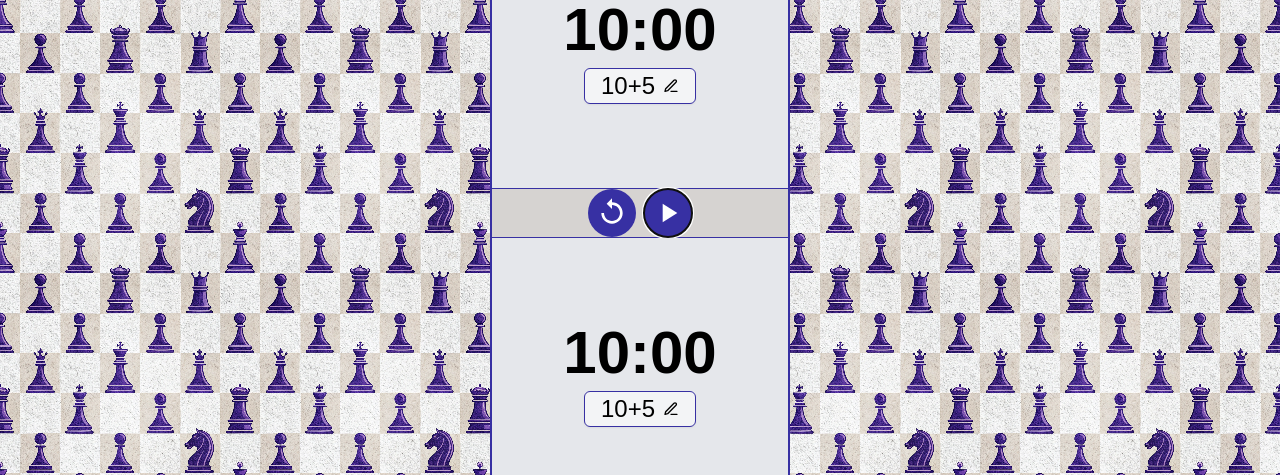
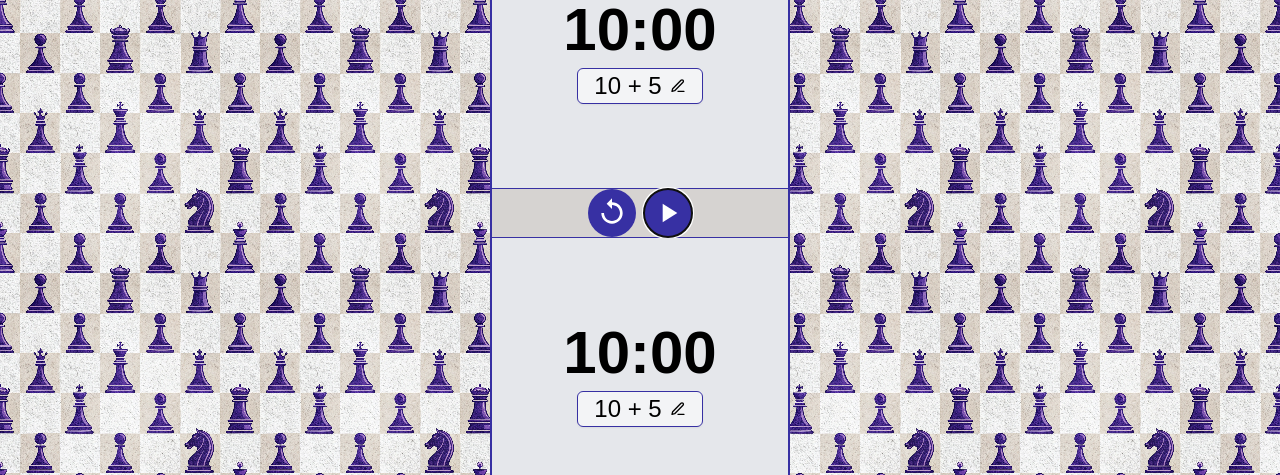
Before and after one commit to yanann11/chess_clock, a React (Vite) app: page / in a window 1280 px wide. Shown: the part 187-662 px from the top of the page. Built offline with nearby package versions, Linux system fonts and the light colour scheme.

Commit message:
Issue3: Make sliders always available

```diff
--- a/src/components/ChessPlayerPanel.tsx
+++ b/src/components/ChessPlayerPanel.tsx
@@ -4,7 +4,7 @@ import { useSelector, useDispatch } from "react-redux";
 import { CHESS_CLOCK_STATUS, CHESS_PLAYER_COLOR } from "@/types";
 import { AppDispatch, RootState } from "@/store";
 import { selectChessPlayer, selectStatus, finish, chessPlayerClick } from "@/store/rootReducer";
-import { secondsToTime, secondsToString } from "../helpers";
+import { secondsToTime, getTimeControlValue, formatTimeControl } from "../helpers";
 import { cn } from "@/lib/utils";
 
 import { ChessPlayerSettings } from "./ChessPlayerSettings";
@@ -28,7 +28,7 @@ const ChessPlayerPanel: FC<ChessPlayerPanelProps> = ({color}) => {
 
   const running = chessClockStatus === CHESS_CLOCK_STATUS.RUNNING && isActive;
   const lost = chessClockStatus === CHESS_CLOCK_STATUS.FINISHED && timerTime === 0;
-  const timeControl = secondsToString(time) + '+' + secondsToString(increment);
+  const timeControl = getTimeControlValue(time, increment);
 
   // funcrion for stopping the timer
   const clearTimer = useCallback(() => {
@@ -144,7 +144,7 @@ const ChessPlayerPanel: FC<ChessPlayerPanelProps> = ({color}) => {
             className="gap-2 mt-2 text-2xl bg-gray-100 border-indigo-800 border"
             onClick={() => setIsSettingsOpen(true)}
           >
-              <span>{timeControl}</span>
+              <span>{formatTimeControl(timeControl, true)}</span>
               {chessClockStatus === CHESS_CLOCK_STATUS.INITIAL ? (<Icon name="edit" size={16}/>) : null}
           </Button>
       ) : null}
--- a/src/components/ChessPlayerSettings.tsx
+++ b/src/components/ChessPlayerSettings.tsx
@@ -1,7 +1,7 @@
 import { FC, useCallback, useState, useEffect, useMemo } from "react";
 import { useDispatch } from "react-redux";
 
-import { INITIAL_TIME, INITIAL_INCREMENT } from "@/consts";
+import { INITIAL_TIME, INITIAL_INCREMENT, TIME_CONTROL } from "@/consts";
 import { CHESS_PLAYER_COLOR } from "@/types";
 
 import { Dialog, DialogContent, DialogDescription, DialogFooter, DialogHeader, DialogTitle } from "@/components/ui/dialog";
@@ -12,15 +12,13 @@ import { Label } from "@/components/ui/label";
 
 import { saveSettings } from "@/store/rootReducer";
 import { AppDispatch } from "@/store";
-import { formatTimeControl, generateSliderTimeSteps, generateSliderIncrementSteps, getSliderIndexByValue, getChessClockSize } from "@/helpers";
+import {
+    getTimeControlValue, extractTimeControlValue, formatTimeControl,
+    generateSliderTimeSteps, generateSliderIncrementSteps, getSliderIndexByValue, getChessClockSize } from "@/helpers";
 import { useWindowSize } from "@/hooks/useWindowSize";
 
-const presetTimeControls = [
-    '1+0', '2+1', '3+0',
-    '3+2', '5+0', '5+3',
-    '10+0', '10+5', '15+10',
-    '20+10', '30+0', 'custom'
-];
+type TimeControlKey = keyof typeof TIME_CONTROL;
+const presetTimeControls: TimeControlKey[] = Object.keys(TIME_CONTROL) as TimeControlKey[];
 
 const customTimeSteps = generateSliderTimeSteps();
 const customIncrementSteps = generateSliderIncrementSteps();
@@ -47,7 +45,7 @@ const ChessPlayerSettings :FC<ChessPlayerSettingsProps> = ({color, open, setOpen
     // set initial values after closing dialog
     useEffect(() => {
         if (!open) {
-            setCustomTime(getSliderIndexByValue(customTimeSteps, INITIAL_TIME / 60));
+            setCustomTime(getSliderIndexByValue(customTimeSteps, INITIAL_TIME));
             setCustomIncrement(getSliderIndexByValue(customIncrementSteps, INITIAL_INCREMENT));
             setUseForBothPlayers(true);
         }
@@ -58,7 +56,17 @@ const ChessPlayerSettings :FC<ChessPlayerSettingsProps> = ({color, open, setOpen
         setCustomIncrement
     ]);
 
-    const isCustomTimeControl = useMemo(() => timeControlValue === 'custom' || !presetTimeControls.includes(timeControlValue), [
+    // sync timeControlValue with sliders' values
+    useEffect(() => {
+        const newTimeControlValue = getTimeControlValue(customTimeSteps[customTime], customIncrementSteps[customIncrement]);
+        setTimeControlValue(newTimeControlValue);
+    }, [
+        customTime,
+        customIncrement,
+        setTimeControlValue,
+    ]);
+
+    const isCustomTimeControl = useMemo(() => timeControlValue === 'custom' || !(timeControlValue in TIME_CONTROL), [
         timeControlValue
     ]);
 
@@ -70,7 +78,7 @@ const ChessPlayerSettings :FC<ChessPlayerSettingsProps> = ({color, open, setOpen
         } else {
             [time, increment] = timeControlValue.split('+').map((val) => Number(val));
         }
-        dispatch(saveSettings({ color, time: time* 60, increment, useForBothPlayers }));
+        dispatch(saveSettings({ color, time: time, increment, useForBothPlayers }));
         onClose();
     }, [
         color,
@@ -80,6 +88,21 @@ const ChessPlayerSettings :FC<ChessPlayerSettingsProps> = ({color, open, setOpen
         customIncrement,
         useForBothPlayers,
         onClose
+    ]);
+
+    // update sliders for current timeControlValue
+    const onTimeControlClick = useCallback((i: TimeControlKey) => {
+        setTimeControlValue(i);
+        if (i === 'custom') {
+            return;
+        }
+        const [time, increment] = extractTimeControlValue(i);
+        setCustomTime(getSliderIndexByValue(customTimeSteps, time));
+        setCustomIncrement(getSliderIndexByValue(customIncrementSteps, increment))
+    }, [
+        setTimeControlValue,
+        setCustomTime,
+        setCustomIncrement,
     ]);
 
     return (
@@ -99,9 +122,9 @@ const ChessPlayerSettings :FC<ChessPlayerSettingsProps> = ({color, open, setOpen
                                 <Button
                                     key={i}
                                     variant={isActive ? "default" : "secondary"}
-                                    onClick={() => setTimeControlValue(i)}
+                                    onClick={() => onTimeControlClick(i)}
                                 >
-                                    {i === 'custom' ? 'Custom': i}
+                                    {TIME_CONTROL[i]}
                                 </Button>
                             );
                         })}
@@ -110,7 +133,6 @@ const ChessPlayerSettings :FC<ChessPlayerSettingsProps> = ({color, open, setOpen
                         {formatTimeControl(isCustomTimeControl ? `${customTimeSteps[customTime]}+${customIncrementSteps[customIncrement]}` : timeControlValue)}
                     </div>
                     <Slider
-                        disabled={!isCustomTimeControl}
                         id="sliderTime"
                         min={0}
                         max={customTimeSteps.length - 1}
@@ -119,7 +141,6 @@ const ChessPlayerSettings :FC<ChessPlayerSettingsProps> = ({color, open, setOpen
                         onValueChange={([newIndex]) => setCustomTime(newIndex)}
                     />
                     <Slider
-                        disabled={!isCustomTimeControl}
                         id="sliderIncrement"
                         min={0}
                         max={customIncrementSteps.length - 1}
--- a/src/consts.ts
+++ b/src/consts.ts
@@ -7,3 +7,10 @@ export const MINUTE = 60; // 60 seconds;
 
 export const CHESS_CLOCK_WIDTH = 300; // px
 export const CHESS_CLOCK_HEIGHT = 600; // px
+
+export const TIME_CONTROL = {
+    '60+0': "1+0", '120+1': "2+1", '180+0': "3+0",
+    '180+2': "3+2", '300+0': "5+0", '300+3': "5+3",
+    '600+0': "10+0", '600+5': "10+5", '900+10': "15+10",
+    '1200+10': "20+10", '1800+0': "30+0", 'custom': "Custom"
+};
--- a/src/helpers.ts
+++ b/src/helpers.ts
@@ -14,21 +14,29 @@ const secondsToTime = (value: number): string => {
   );
 };
 
-const secondsToString = (seconds: number): string => {
-  const minutes = Math.floor(seconds / MINUTE);
-  return String(minutes === 0 ? seconds : minutes);
-};
+const formatTimeControl = (timeControl: string, shortVersion = false): string => {
+  const [time, incremrnt] = timeControl.split('+');
+  const units = { minutes: 'min', seconds: 'sec' };
 
-const formatTimeControl = (timeControl: string): string => {
-  const [time, incremrnt] = timeControl.split('+');
-  return `${time} min + ${incremrnt} sec`;
+  let timeValue = Number(time);
+  if (timeValue < 60) {
+    return shortVersion ?
+      `${timeValue}+${incremrnt}` :
+      `${timeValue} ${units.seconds} + ${incremrnt} ${units.seconds}`;
+  }
+
+  return shortVersion ?
+    `${Number(time)/ 60} + ${incremrnt}` :
+    `${Number(time)/ 60} ${units.minutes} + ${incremrnt} ${units.seconds}`;
 };
 
 const generateSliderTimeSteps = () => {
-  const values: number[] = [];
+  const values: number[] = [1, 2, 5, 10, 30, 45];
 
-  for (let i = 0; i <= 5; i += 1) values.push(i);
-  for (let i = 10; i <= 30; i += 5) values.push(i);
+  for (let i = 60; i <= 300; i += 60) values.push(i);
+  for (let i = 300; i <= 3600; i += 300) values.push(i);
+
+  values.push(5400);
 
   return values;
 };
@@ -48,6 +56,14 @@ const getSliderIndexByValue = (steps: number[], value: number): number => {
 };
 
 
+const getTimeControlValue = (time: number, increment: number): string => {
+  return `${time}+${increment}`;
+};
+
+const extractTimeControlValue = (timeControlValue: string): number[] => {
+  return timeControlValue.split('+').map((val) => Number(val));
+};
+
 const getChessClockSize = (windowSize: WINDOW_SIZE): CHESS_CLOCK_SIZE => {
   // if the available width is too small, use full screen for the chess clock.
   if ((windowSize.width - CHESS_CLOCK_HEIGHT) < 100) {
@@ -59,8 +75,9 @@ const getChessClockSize = (windowSize: WINDOW_SIZE): CHESS_CLOCK_SIZE => {
 
 export {
   secondsToTime,
-  secondsToString,
 
+  getTimeControlValue,
+  extractTimeControlValue,
   formatTimeControl,
 
   generateSliderTimeSteps,
```
Also changed, not shown: screenshot.png, 1 other file (tests, documents, lock files or other folders).
